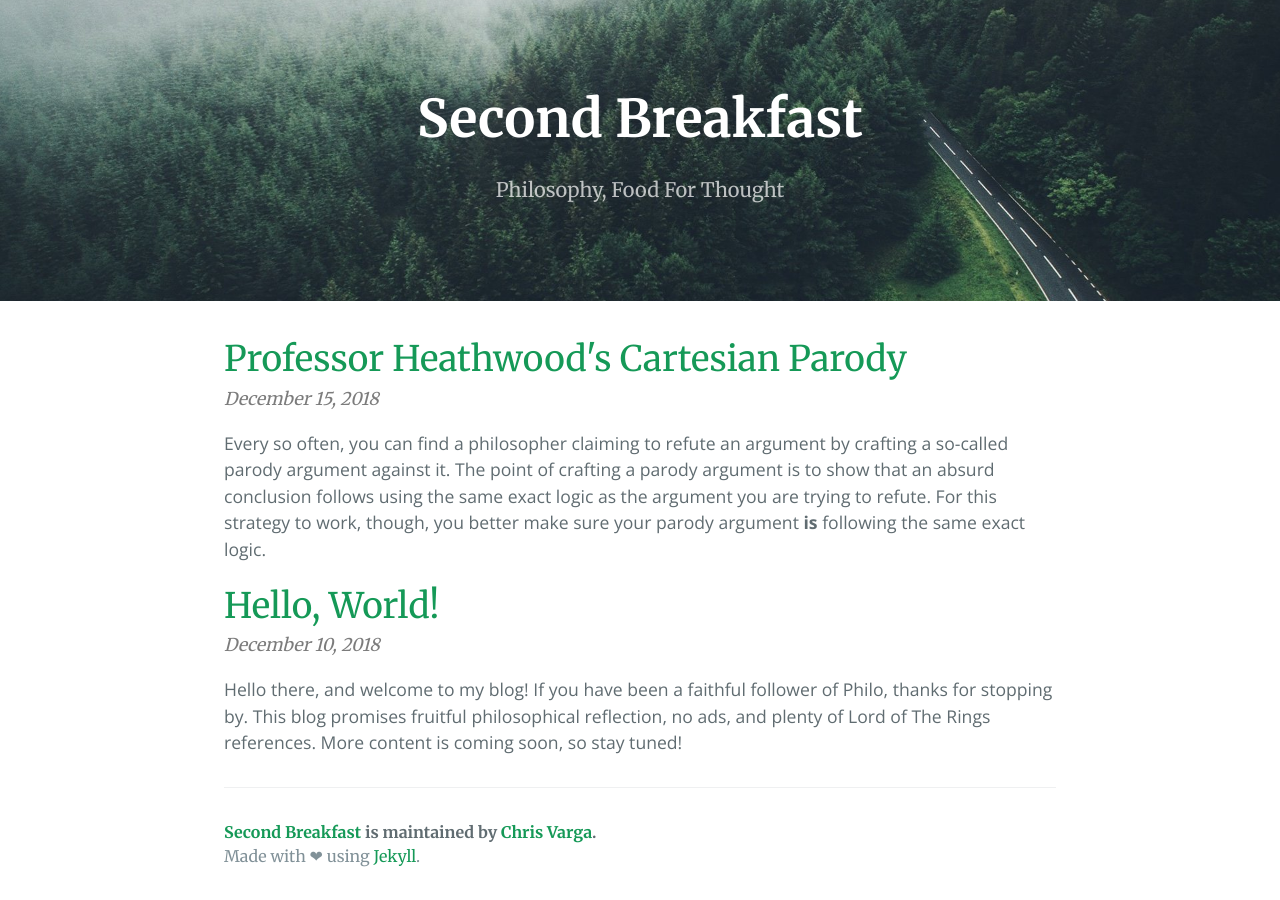
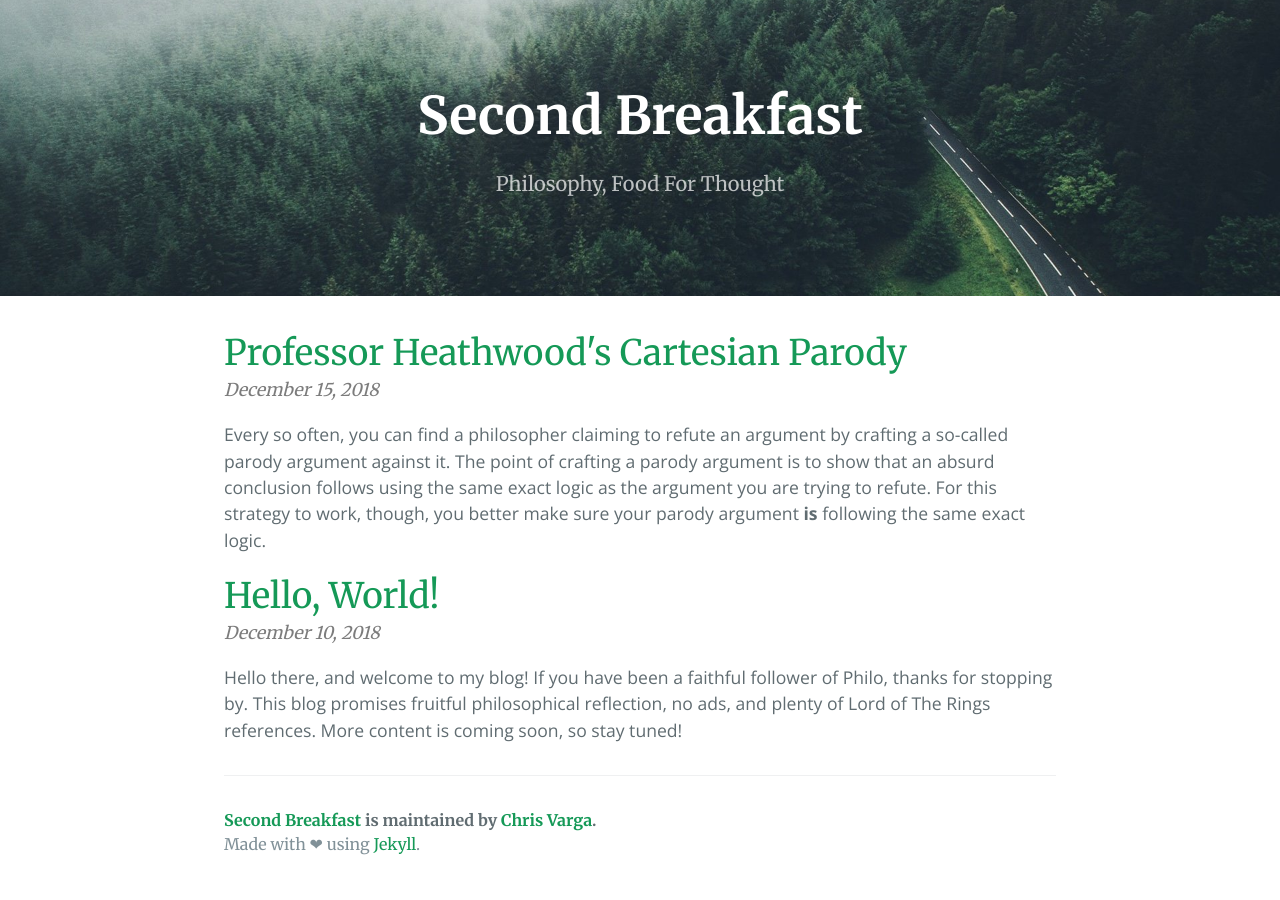
Before and after one commit to second-breakfast/second-breakfast.github.io, a Jekyll site: the page built from index.html, in a window 1280 px wide. Built offline with Jekyll 4.4.1, drawn with Linux system fonts in a browser that asks for light colours; the list of posts is cut into pages by our own code.

Commit message:
Fix h1 line height for mobile

```diff
--- a/css/cayman.css
+++ b/css/cayman.css
@@ -17,6 +17,10 @@
 
 input {
   height: 40px;
+}
+
+h1 {
+  line-height: 1.4;
 }
 
 .date { font-style: italic; color: #7c7c7c; }
```
